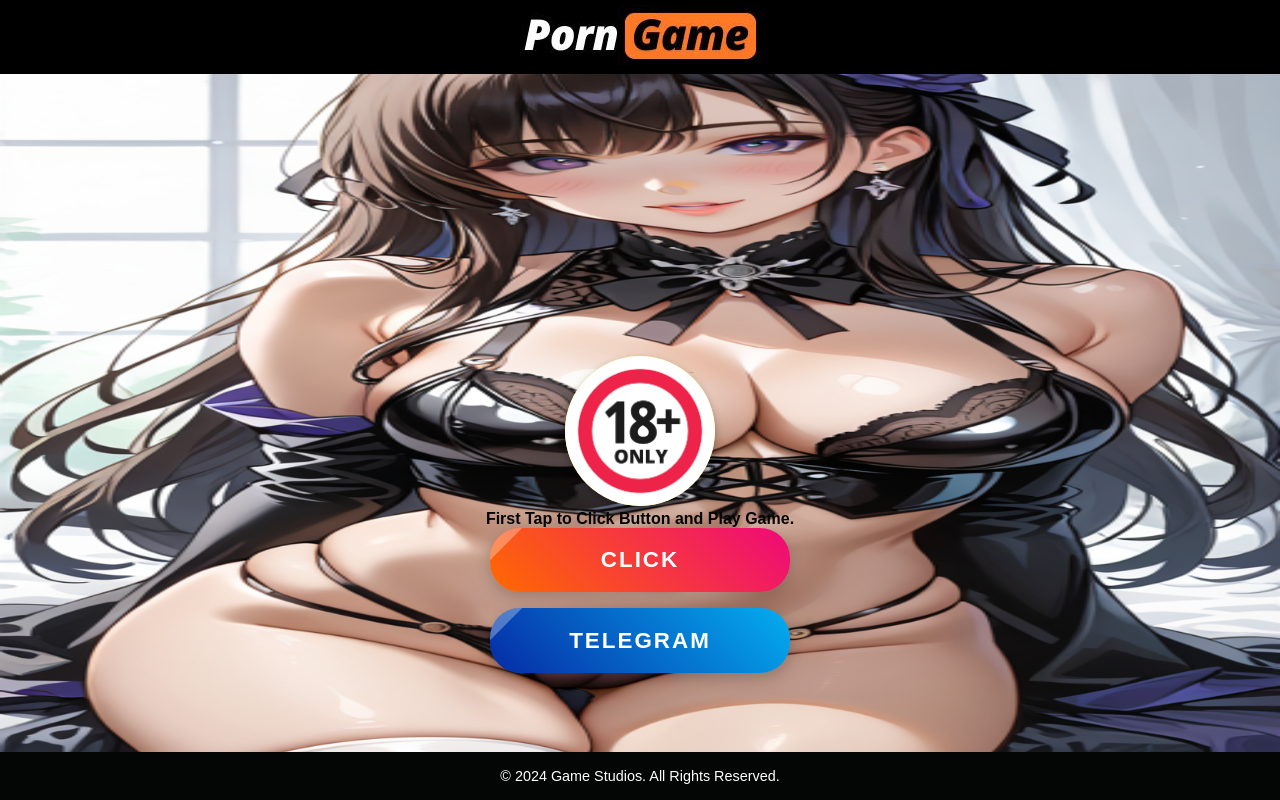
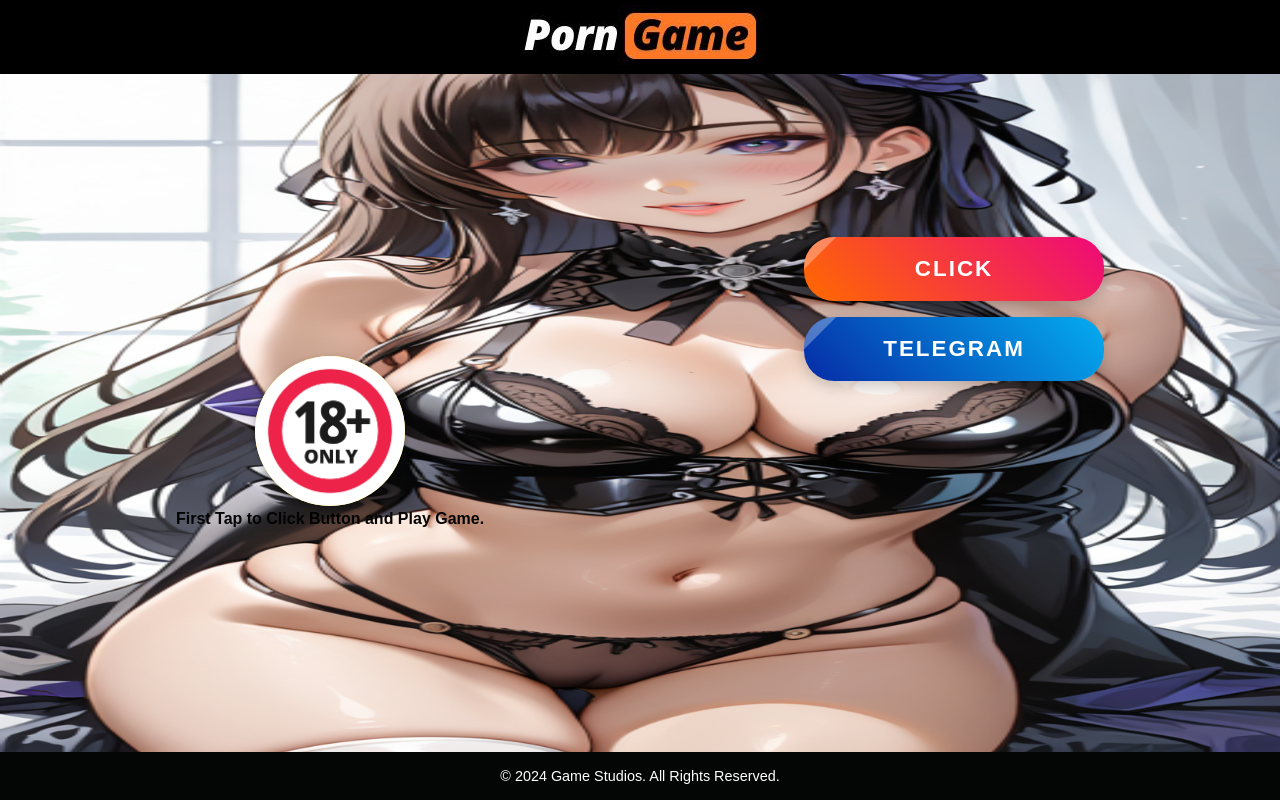
Before and after one commit to PronGame/PornGame, a plain HTML site: page index.html in a window 1280 px wide. Drawn offline with Linux system fonts and the light colour scheme.

Commit message:
Update index.html

```diff
--- a/index.html
+++ b/index.html
@@ -17,8 +17,8 @@ body {
   font-family: 'Arial', sans-serif;
   background: linear-gradient(to bottom, #1e3c72, #1e3c72);
   color: #fff;
-  display: flex;
- flex-direction: column;
+/*   display: flex;
+ flex-direction: column; */
 }
 
 /* Header */
@@ -35,7 +35,7 @@ body {
 .main {
   flex: 2;
   display: flex;
-  flex-direction: column;
+/*   flex-direction: column; */
   justify-content: space-around;
   align-items: center;
   padding: 1rem;
```
